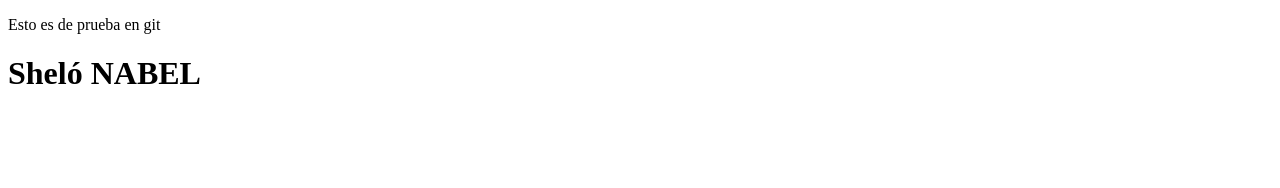
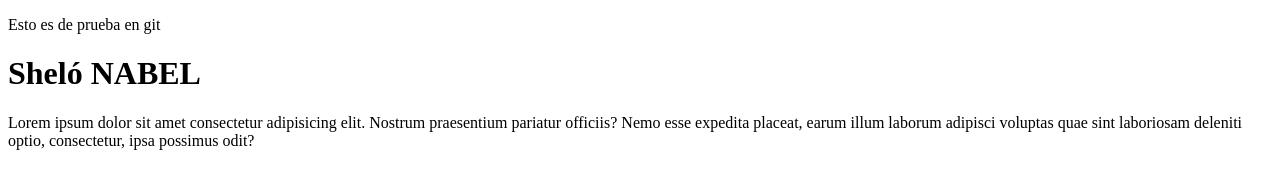
Before and after one commit to GiuseppeRochin/curso2-git, a plain HTML site: page index.html in a window 1280 px wide. Drawn offline with Linux system fonts and the light colour scheme.

Commit message:
agregue una rama nueva y un lorem en index.html

```diff
--- a/index.html
+++ b/index.html
@@ -10,5 +10,7 @@
     <p>Esto es de prueba en git</p>
 
     <h1>Sheló NABEL</h1>
+
+    <p>Lorem ipsum dolor sit amet consectetur adipisicing elit. Nostrum praesentium pariatur officiis? Nemo esse expedita placeat, earum illum laborum adipisci voluptas quae sint laboriosam deleniti optio, consectetur, ipsa possimus odit?</p>
 </body>
 </html>
```
